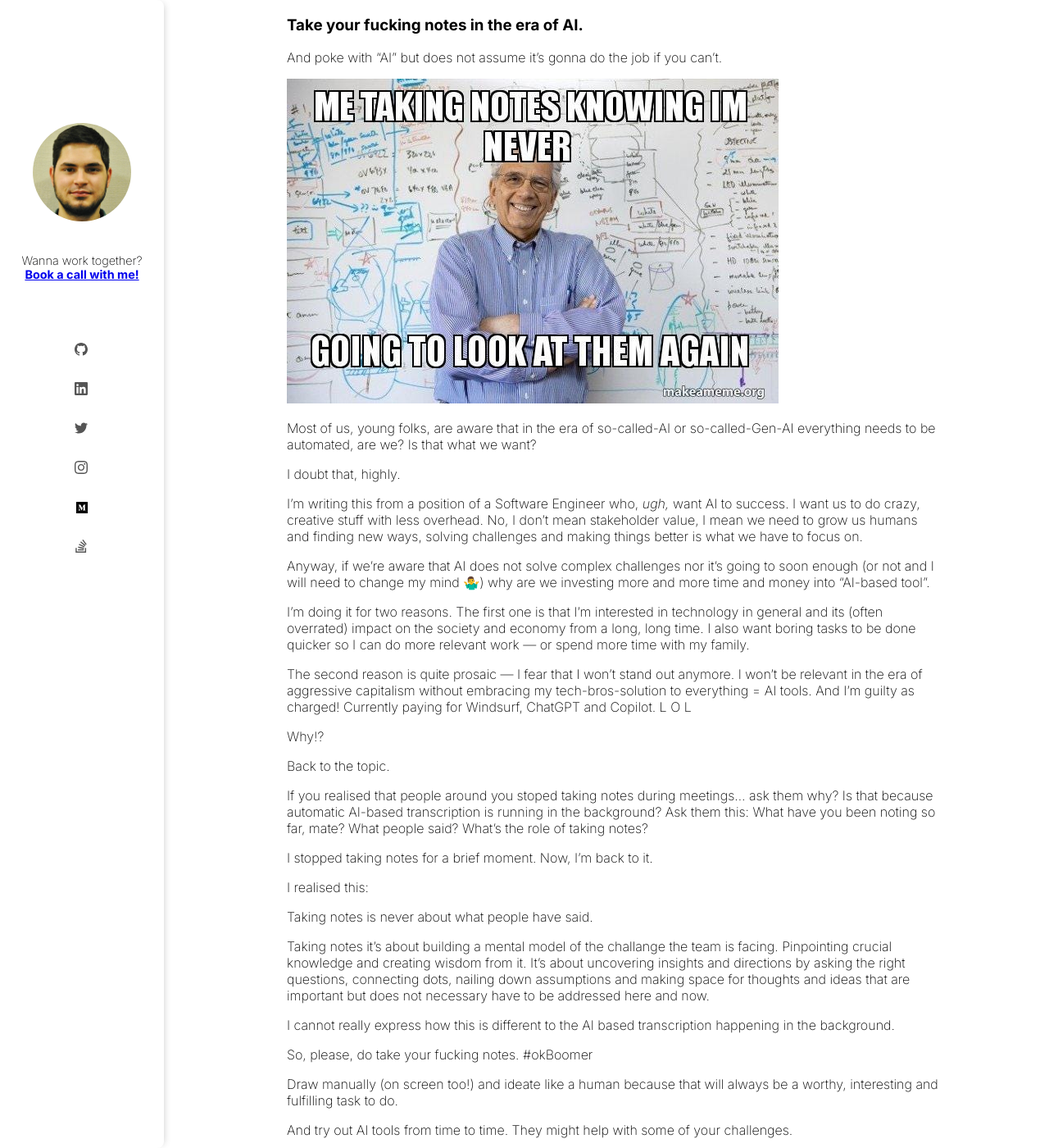
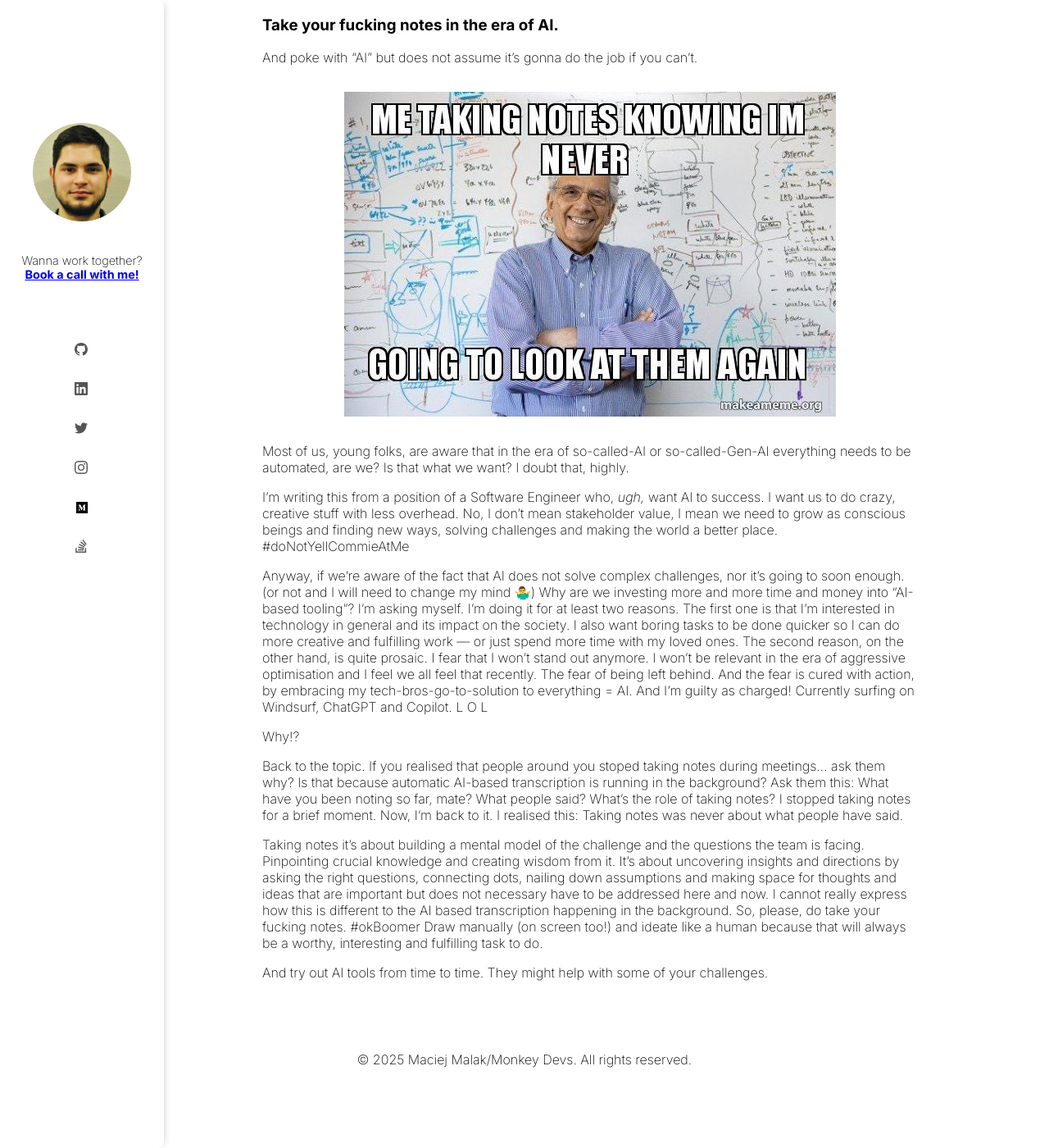
Before and after one commit to xavarius/the-blog, a Jekyll site: the page built from _posts/2025-02-26-take-your-fucking-notes-in-the-era-of-ai.md, in a window 1280 px wide and 1400 px high. Shown: the whole window at 82% size. Built offline with Jekyll 4.4.1, drawn with Linux system fonts in a browser that asks for light colours.

Commit message:
Editing notes blog. Centers content

```diff
--- a/_posts/2025-02-26-take-your-fucking-notes-in-the-era-of-ai.md
+++ b/_posts/2025-02-26-take-your-fucking-notes-in-the-era-of-ai.md
@@ -11,35 +11,20 @@ And poke with “AI” but does not assume it’s gonna do the job if you can’
 ![Yeah](/assets/1*9lusakuUa6cjSylbVHjWyw.jpeg)
 
 Most of us, young folks, are aware that in the era of so-called-AI or so-called-Gen-AI everything needs to be automated, are we? Is that what we want?
-
 I doubt that, highly.
 
-I’m writing this from a position of a Software Engineer who, *ugh,* want AI to success. I want us to do crazy, creative stuff with less overhead. No, I don’t mean stakeholder value, I mean we need to grow us humans and finding new ways, solving challenges and making things better is what we have to focus on.
+I’m writing this from a position of a Software Engineer who, *ugh,* want AI to success. I want us to do crazy, creative stuff with less overhead. No, I don’t mean stakeholder value, I mean we need to grow as conscious beings and finding new ways, solving challenges and making the world a better place. #doNotYellCommieAtMe
 
-Anyway, if we’re aware that AI does not solve complex challenges nor it’s going to soon enough (or not and I will need to change my mind 🤷‍♂) why are we investing more and more time and money into “AI-based tool”.
-
-I’m doing it for two reasons. The first one is that I’m interested in technology in general and its (often overrated) impact on the society and economy from a long, long time. I also want boring tasks to be done quicker so I can do more relevant work — or spend more time with my family.
-
-The second reason is quite prosaic — I fear that I won’t stand out anymore. I won’t be relevant in the era of aggressive capitalism without embracing my tech-bros-solution to everything = AI tools. And I’m guilty as charged! Currently paying for Windsurf, ChatGPT and Copilot. L O L
+Anyway, if we’re aware of the fact that AI does not solve complex challenges, nor it’s going to soon enough. (or not and I will need to change my mind 🤷‍♂) Why are we investing more and more time and money into “AI-based tooling"? I'm asking myself. I’m doing it for at least two reasons. The first one is that I’m interested in technology in general and its impact on the society. I also want boring tasks to be done quicker so I can do more creative and fulfilling work — or just spend more time with my loved ones.
+The second reason, on the other hand, is quite prosaic. I fear that I won’t stand out anymore. I won’t be relevant in the era of aggressive optimisation and I feel we all feel that recently. The fear of being left behind. And the fear is cured with action, by embracing my tech-bros-go-to-solution to everything = AI. And I’m guilty as charged! Currently surfing on Windsurf, ChatGPT and Copilot. L O L
 
 Why!?
 
 Back to the topic.
+If you realised that people around you stoped taking notes during meetings… ask them why? Is that because automatic AI-based transcription is running in the background? Ask them this: What have you been noting so far, mate? What people said? What’s the role of taking notes?
+I stopped taking notes for a brief moment. Now, I’m back to it.
+I realised this: Taking notes was never about what people have said.
 
-If you realised that people around you stoped taking notes during meetings… ask them why? Is that because automatic AI-based transcription is running in the background? Ask them this: What have you been noting so far, mate? What people said? What’s the role of taking notes?
-
-I stopped taking notes for a brief moment. Now, I’m back to it.
-
-I realised this:
-
-Taking notes is never about what people have said.
-
-Taking notes it’s about building a mental model of the challange the team is facing. Pinpointing crucial knowledge and creating wisdom from it. It’s about uncovering insights and directions by asking the right questions, connecting dots, nailing down assumptions and making space for thoughts and ideas that are important but does not necessary have to be addressed here and now.
-
-I cannot really express how this is different to the AI based transcription happening in the background.
-
-So, please, do take your fucking notes. #okBoomer
-
-Draw manually (on screen too!) and ideate like a human because that will always be a worthy, interesting and fulfilling task to do.
+Taking notes it’s about building a mental model of the challenge and the questions the team is facing. Pinpointing crucial knowledge and creating wisdom from it. It’s about uncovering insights and directions by asking the right questions, connecting dots, nailing down assumptions and making space for thoughts and ideas that are important but does not necessary have to be addressed here and now. I cannot really express how this is different to the AI based transcription happening in the background. So, please, do take your fucking notes. #okBoomer Draw manually (on screen too!) and ideate like a human because that will always be a worthy, interesting and fulfilling task to do.
 
 And try out AI tools from time to time. They might help with some of your challenges.
--- a/assets/css/style.scss
+++ b/assets/css/style.scss
@@ -113,8 +113,18 @@ body {
 
 /* Adjust main content margin to prevent overlap with the fixed sidebar */
 .page-content {
-  margin-left: 220px; /* Adjust this value: sidebar width (200px) + desired gap (20px) */
+  margin-left: 160px; /* Reduced from 220px to shift content left */
 }
+
+.page-content img {
+  display: block;
+  margin-left: auto;
+  margin-right: auto;
+  margin-top: 2em;
+  margin-bottom: 2em;
+  max-width: 100%;
+}
+
 
 .social-links-container {
   text-align: center; /* Centers the <ul> block */
```
